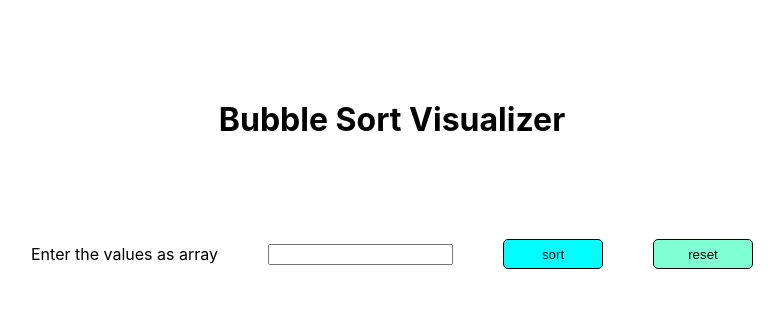
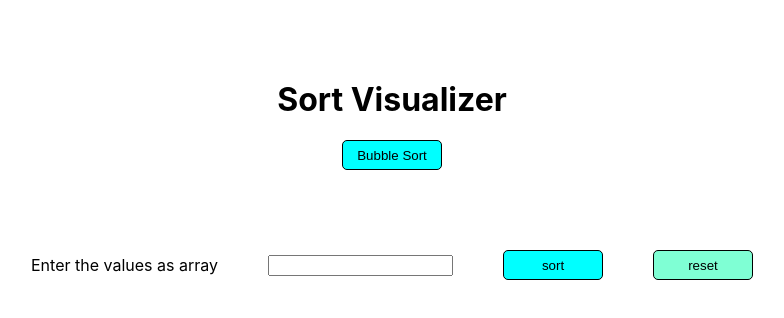
Before and after one commit to leenathomas/sorting-visualizer, a React (Create React App) app: page / in a window 1280 px wide. Shown: the top 318 px of the page, without its empty margins (248-1032 px from the left). Built offline with nearby package versions, Linux system fonts and the light colour scheme.

Commit message:
Add option

```diff
--- a/src/App.css
+++ b/src/App.css
@@ -1,5 +1,5 @@
 .container{
-  margin-top: 100px;
+  margin-top: 80px;
   display: flex;
   justify-content: center;
   text-align: center;
--- a/src/components/Home/Home.css
+++ b/src/components/Home/Home.css
@@ -1,3 +1,8 @@
+.options {
+    display: flex;
+    align-items: center;
+    justify-content: space-around;
+}
 .button, .button-secondary {
     margin-left: 50px;
     background-color: aqua;
@@ -13,6 +18,9 @@
 .button:hover {
     background-color: cadetblue;
 }
+.options > button {
+    margin: 0;
+}
 .input{
 margin-left: 50px;
 }
--- a/src/components/Home/Home.jsx
+++ b/src/components/Home/Home.jsx
@@ -1,22 +1,27 @@
 import React, { useEffect, useRef, useState } from "react";
-import BubbleSort from "../Sort/Sort";
+import { bubbleSort } from "../Sort/Sort";
 import "./Home.css";
+
+let sort = null;
 
 function Home(props) {
     const [array, setArray] = useState([]);
     const timeoutRef = useRef();
     const [i, setI] = useState(0);
     const [j, setJ] = useState(0);
+    const [option, setOption] = useState(null);
 
     const handleChange = (e) => {
         const str = e.target.value;
         setArray(str.split(",").map((i) => Number(i)));
     };
     useEffect(()=>{
-        clearTimeout(timeoutRef.current);
-        timeoutRef.current = setTimeout(() => {
-          BubbleSort({ array, setArray, i, j, setI, setJ });
-        }, 500);
+        if (sort) {
+            clearTimeout(timeoutRef.current);
+            timeoutRef.current = setTimeout(() => {
+            sort({ array, setArray, i, j, setI, setJ });
+            }, 500);
+        }
     }, [i,j]);
     const reset = () =>{
         setArray([]);
@@ -26,11 +31,22 @@ function Home(props) {
     }
     return (
         <div>
-            <h1 className="container">Bubble Sort Visualizer</h1>
+            <h1 className="container">Sort Visualizer</h1>
+            <div className="options">
+                <button className="button" onClick={() => { sort = bubbleSort; setOption("Bubble Sort")}}>Bubble Sort</button>
+                {/* <button className="button">Selection Sort</button> */}
+            </div>
+            {option ? <h2 className="container">{option} Visualizer</h2> : ("")}
             <div className="container">
                 <label className="label">Enter the values as array</label>
                 <input id="input" className="input" type="text" onChange={handleChange} />
-                <button className="button" onClick={() => BubbleSort({ array, setArray, i, j, setI, setJ })}>
+                <button
+                    className="button"
+                    onClick={() => {
+                        if (!sort) alert("Please select option")
+                        else sort({ array, setArray, i, j, setI, setJ }) }
+                    }
+                >
                 sort
                 </button >
                 <button className="button-secondary" onClick={() => reset()}>
--- a/src/components/Sort/Sort.jsx
+++ b/src/components/Sort/Sort.jsx
@@ -1,4 +1,4 @@
-const BubbleSort = ({ array, setArray, i, j, setI, setJ }) => {
+export const bubbleSort = ({ array, setArray, i, j, setI, setJ }) => {
     let dataArray = [...array];
     const size = array.length;
     let swap = dataArray[j];
@@ -19,5 +19,3 @@ const BubbleSort = ({ array, setArray, i, j, setI, setJ }) => {
         }
     }
 }
-
-export default BubbleSort;
```
